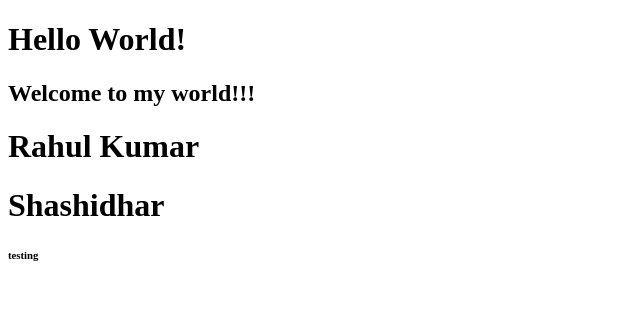
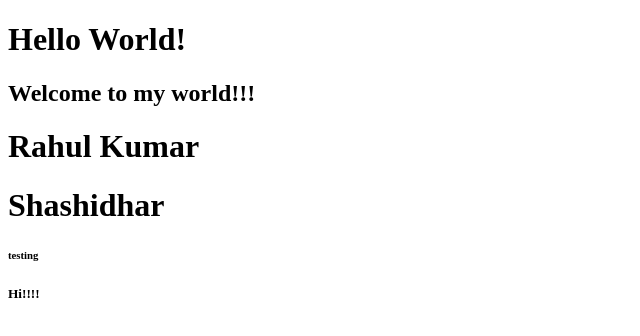
Before and after one commit to Rahul2325/CMS-Project, a plain HTML site: page index.html in a window 1280 px wide. Shown: the full height of the page, 0-640 px from the left. Drawn offline with Linux system fonts and the light colour scheme.

Commit message:
Added H5

```diff
--- a/index.html
+++ b/index.html
@@ -12,6 +12,7 @@
     <h1>Rahul Kumar</h1>
     <h1>Shashidhar</h1>
     <h6>testing</h6>
+    <h5>Hi!!!!</h5>
 
 </body>
 </html>
```
